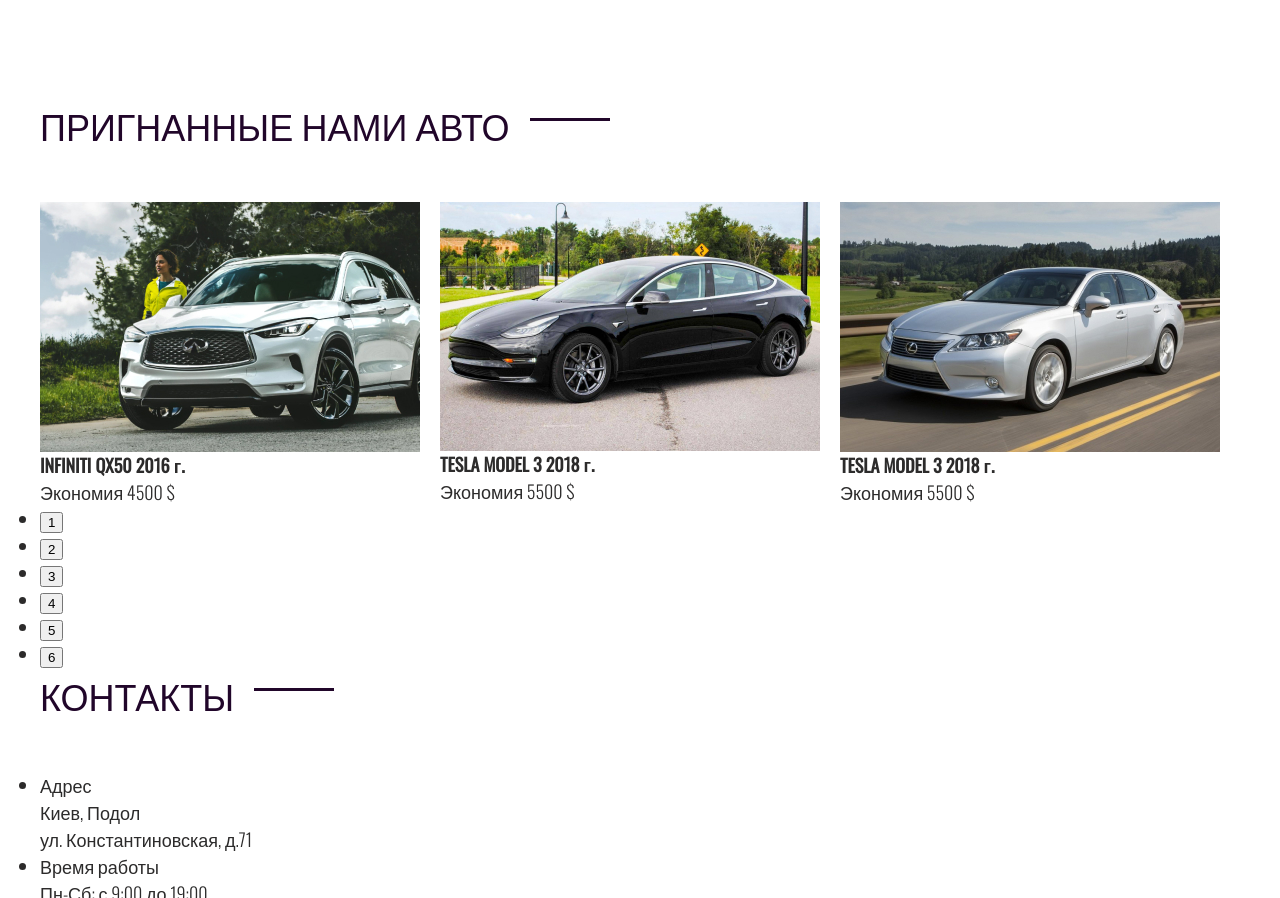
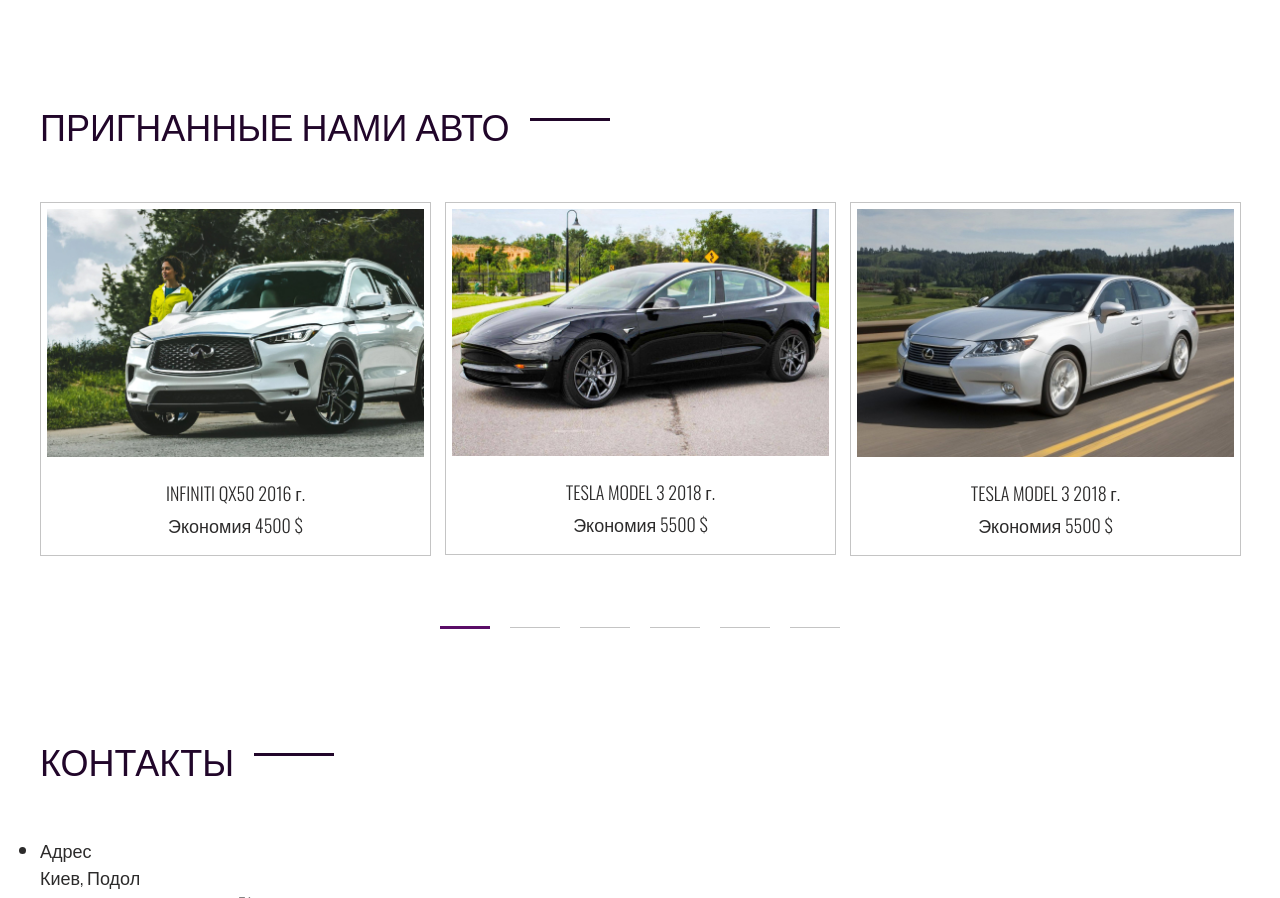
Before and after one commit to berryalien/auto, a plain HTML site: page index.html in a window 1280 px wide. Shown: the part 2716-3614 px from the top of the page. Drawn offline with nearby package versions, Linux system fonts and the light colour scheme.

Commit message:
added styles for the section carousel

```diff
--- a/css/style.css
+++ b/css/style.css
@@ -279,3 +279,60 @@ a {
 .benefits__item-text {
   color: #c4c4c4;
 }
+
+.carousel {
+  margin-bottom: 100px;
+}
+
+.carousel__inner {
+  margin: 0 -7px;
+}
+
+.carousel__item {
+  margin: 0 7px;
+}
+
+.carousel__item-box {
+  border: 1px solid #C4C4C4;
+  padding: 6px 6px 16px 6px;
+  text-align: center;
+  transition: all .5s;
+}
+
+.carousel__item-box:hover {
+  color: #fff;
+  background-color: #5A0D67;
+  border-color: #5A0D67;
+}
+
+.carousel__item-img {
+  max-width: 100%;
+  margin-bottom: 23px;
+}
+
+.carousel__item-title {
+  font-weight: 300;
+  margin-bottom: 5px;
+}
+
+.carousel .slick-dots {
+  display: flex;
+  justify-content: center;
+  margin-top: 50px;
+  list-style: none;
+}
+
+.carousel .slick-dots button {
+  font-size: 0;
+  border: none;
+  padding: 0;
+  margin: 0 10px;
+  background-color: #c4c4c4;
+  width: 50px;
+  height: 1px;
+}
+
+.carousel .slick-active button {
+  background-color: #5A0D67;
+  height: 3px;
+}
```
